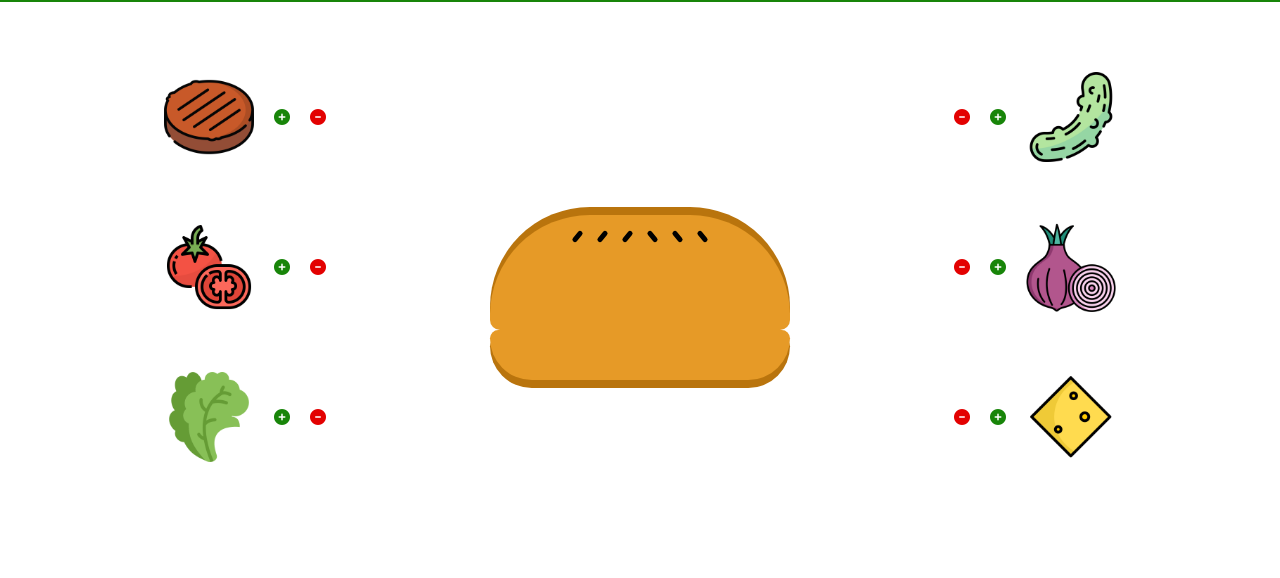
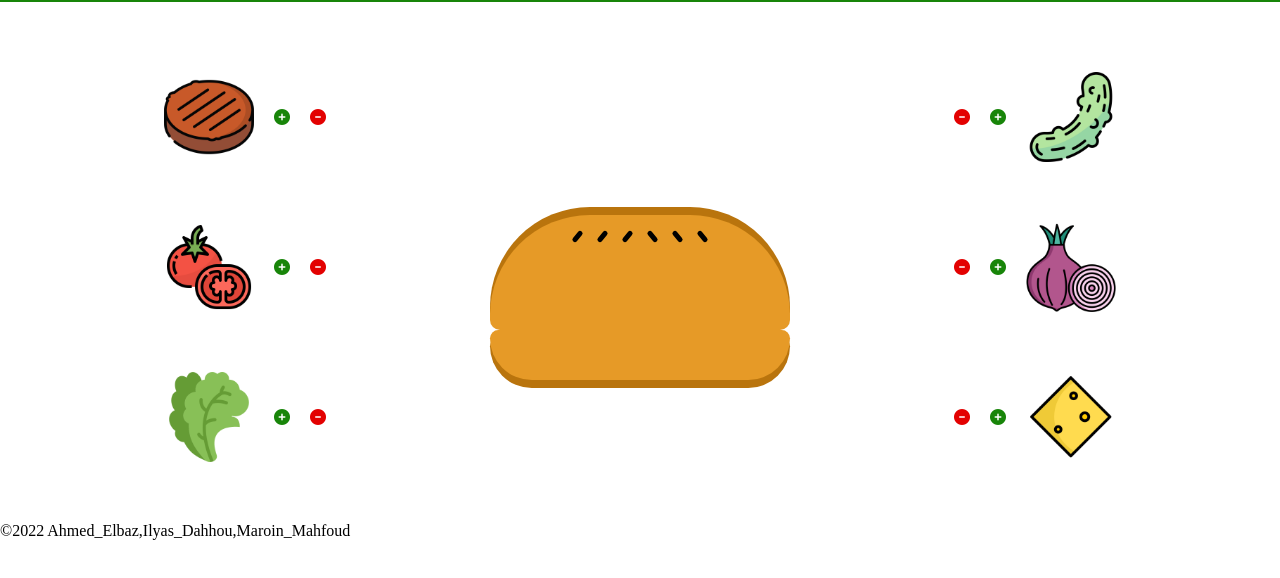
Before and after one commit to dahhou-ilyas/app_web_reservation-restaurant, a plain HTML site: page burger.html in a window 1280 px wide. Shown: the part 68-646 px from the top of the page. Drawn offline with Linux system fonts and the light colour scheme.

Commit message:
Update burger.html

```diff
--- a/burger.html
+++ b/burger.html
@@ -41,6 +41,9 @@
             <div class="con1" id="content" class="content"><i class="fa-solid fa-circle-minus" onclick="remove('cheese1')"></i><i class="fa-solid fa-circle-plus " onclick="add('cheese1')"></i><img src="collection\cheese-slice.png" alt=""></div>
         </div>
     </div>
+    <footer>
+        <div class="footer">©2022 Ahmed_Elbaz,Ilyas_Dahhou,Maroin_Mahfoud</div>
+    </footer>
 
 
     <script src="https://kit.fontawesome.com/e8779beec6.js" crossorigin="anonymous"></script>
```
